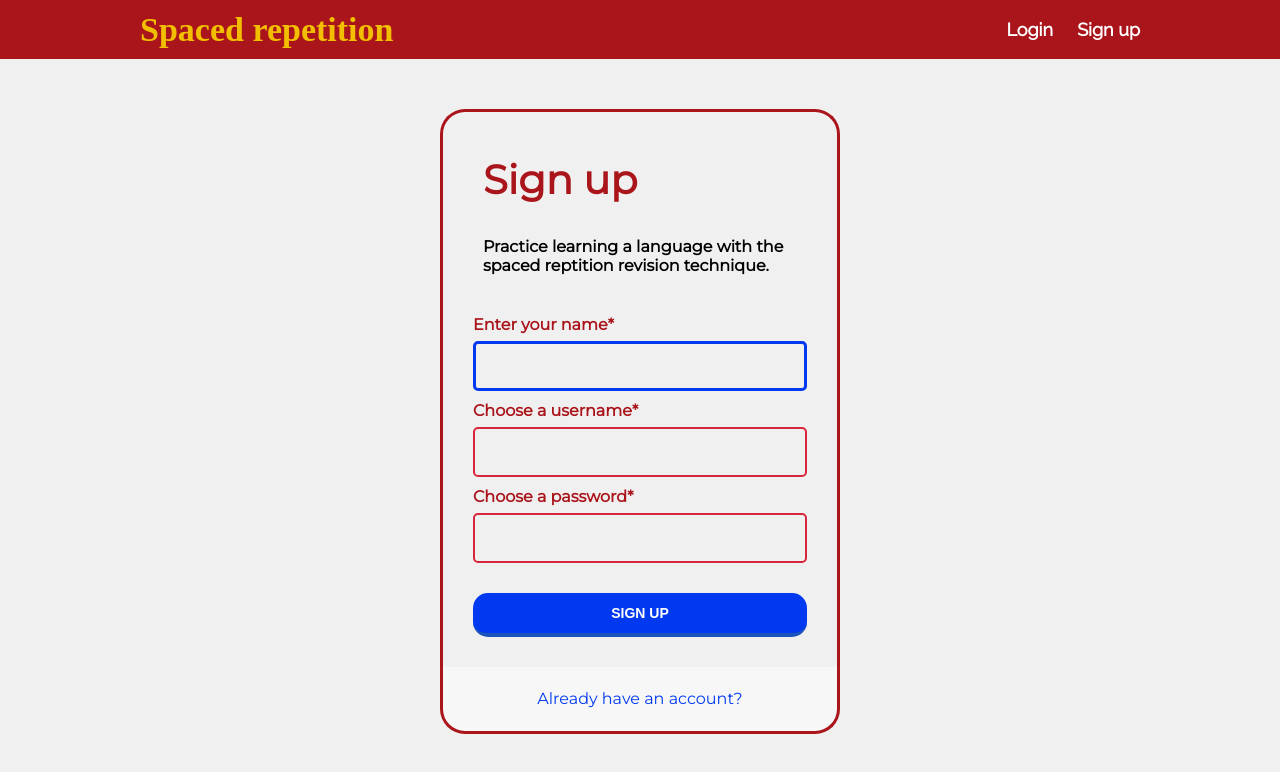
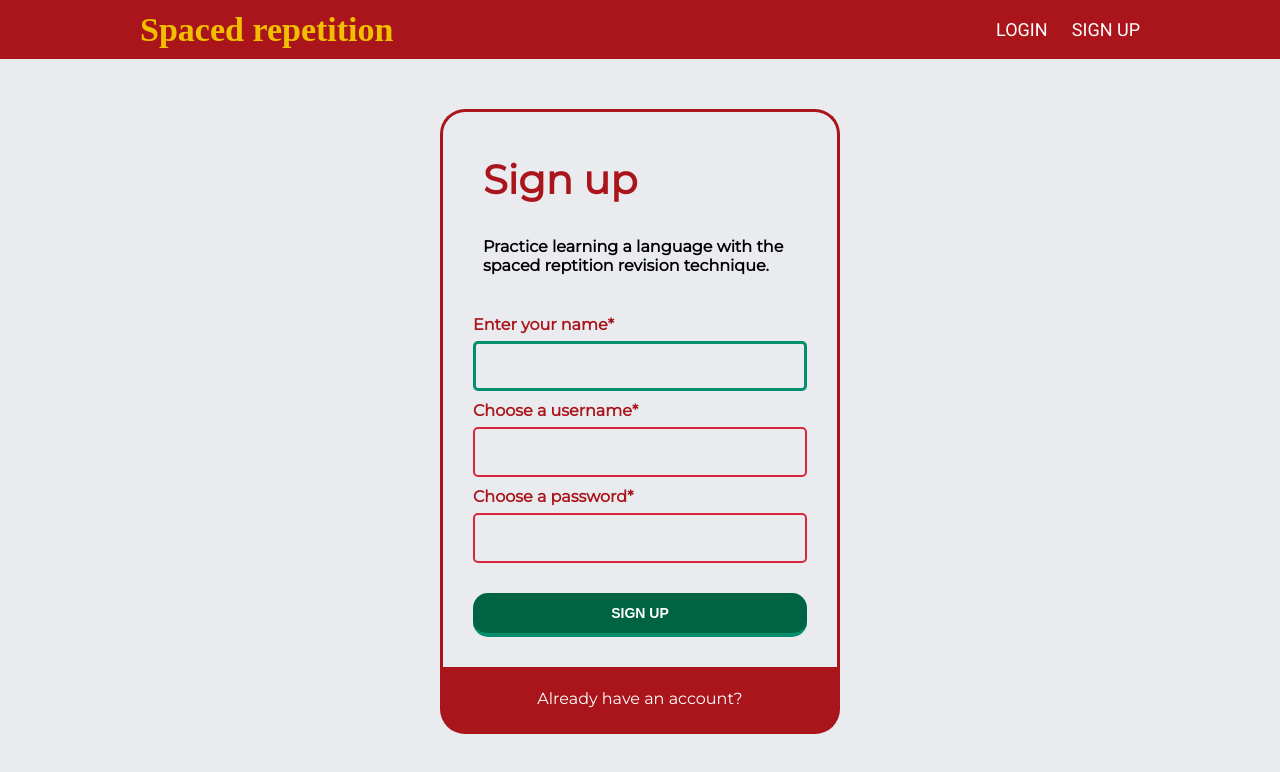
Before and after one commit to dc5will/spaced-repetition-client-will-hunter, a React app: page /register in a window 1280 px wide. Built offline with nearby package versions, Linux system fonts and the light colour scheme; a web font is replaced by a local one.

Commit message:
fixed color scheme to improve contrast and uniformity

```diff
--- a/src/components/AnswerPage/AnswerPage.css
+++ b/src/components/AnswerPage/AnswerPage.css
@@ -15,7 +15,7 @@
   font-weight: 900;
   font-size: 24px;
   margin-bottom: 0px;
-  color: #0039F0
+  color: #058E6E
 }
 
 .DisplayFeedback{
--- a/src/components/App/App.css
+++ b/src/components/App/App.css
@@ -3,9 +3,9 @@ a.blue-button{
 }
 
 .blue-button{
-  background-color: #0039F0;
+  background-color: #006341;
   border: none;
-  border-bottom: 4px solid #1a53bb;
+  border-bottom: 4px solid #058E6E;
   border-radius: 15px;
   color: white;
   text-transform: uppercase;
@@ -21,7 +21,7 @@ a.blue-button{
 }
 
 .blue-button:hover, .blue-button:focus {
-  background-color: rgb(70, 184, 255);
+  background-color: #058E6E;
 }
 
 .fas{
--- a/src/components/Header/Header.css
+++ b/src/components/Header/Header.css
@@ -9,11 +9,12 @@
 }
 
 .login-link, .register-link, .logout-link, .header-username{
-  font-family: 'Raleway';
+  font-family: 'Roboto';
+  text-transform: uppercase;
   color: white;
   text-decoration: none;
   margin-left: 20px;
-  font-weight: 800;
+  /* font-weight: 800; */
   height: 100px;
 }
 
--- a/src/components/LoadingPage/LoadingPage.css
+++ b/src/components/LoadingPage/LoadingPage.css
@@ -24,7 +24,7 @@
 
 .loading-animated-light{
   animation: loading-animation-light 3s linear infinite;
-  background-color: #0039F0;
+  background-color: #058E6E;
 }
 
 @keyframes loading-animation {
--- a/src/components/QuestionPage/QuestionPage.css
+++ b/src/components/QuestionPage/QuestionPage.css
@@ -53,7 +53,7 @@
 }
 
 .question-input:hover, .question-input:focus{
-  border-bottom: 3px solid #0039F0;
+  border-bottom: 3px solid #058E6E;
 }
 
 .question-footer{
@@ -74,7 +74,7 @@
   font-weight: 900;
   font-size: 24px;
   margin-bottom: 0px;
-  color: #0039F0
+  color: #058E6E
 }
 
 .question-score{
--- a/src/components/RegistrationForm/RegistrationForm.css
+++ b/src/components/RegistrationForm/RegistrationForm.css
@@ -10,7 +10,7 @@
 }
 
 .user-form-bottom{
-  background-color: #f7f7f7;
+  background-color: #AA151B;
   border-bottom-left-radius: 25px;
   border-bottom-right-radius: 25px;
   border-top: none;
@@ -105,18 +105,18 @@
 }
 
 .user-form-input:focus{
-  border: 3px solid #0039F0;
+  border: 3px solid #058E6E;
 }
 
 .sign-in-link{
   margin-top: 2px;
-  color:#0039F0;
+  color: white;
   height: 22px;
   text-decoration: none;
 }
 
 .sign-in-link:hover {
-  border-bottom: 2px solid #0039F0;
+  border-bottom: 2px solid #F1BF00;
 }
 
 
--- a/src/index.css
+++ b/src/index.css
@@ -1,6 +1,6 @@
 @import url('https://fonts.googleapis.com/css?family=Ubuntu');
 @import url("https://fonts.googleapis.com/css?family=Dancing+Script");
-@import url("https://fonts.googleapis.com/css?family=Raleway");
+@import url("https://fonts.googleapis.com/css?family=Roboto");
 @import url("https://fonts.googleapis.com/css?family=Montserrat");
 /* font family: 'Flamenco', cursive' */
 @import url('https://fonts.googleapis.com/css?family=Flamenco');
@@ -18,7 +18,7 @@ body {
   font-family: "Montserrat", sans-serif;
   -webkit-font-smoothing: antialiased;
   -moz-osx-font-smoothing: grayscale;
-  background: rgb(240, 240, 240);
+  background: #e9ebee;
 }
 
 :root {
```
